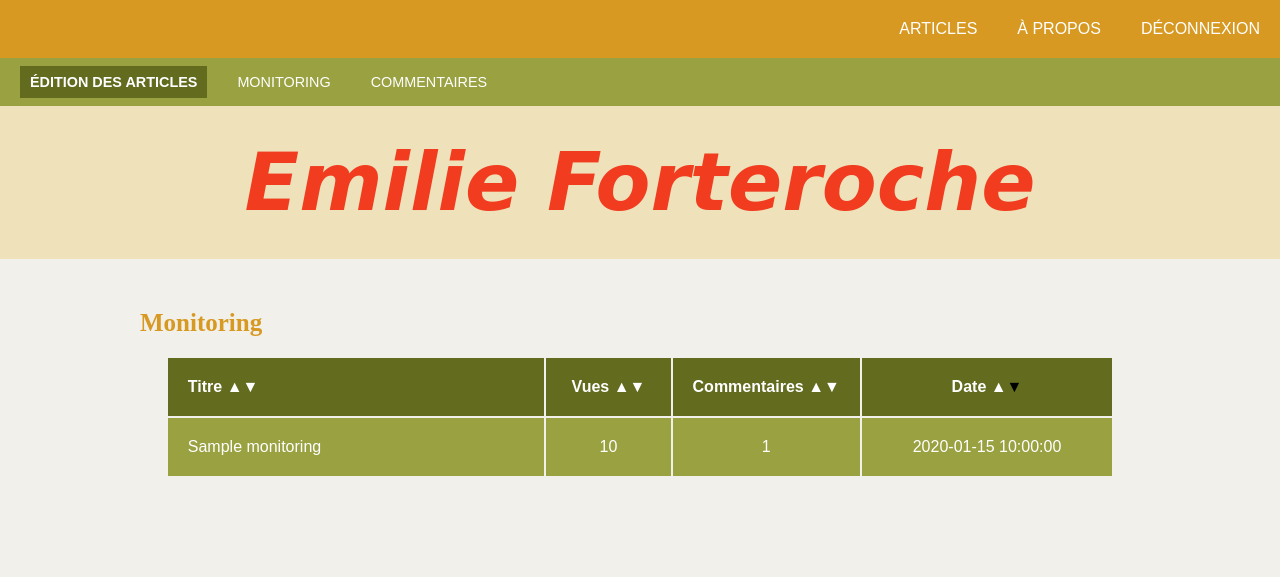
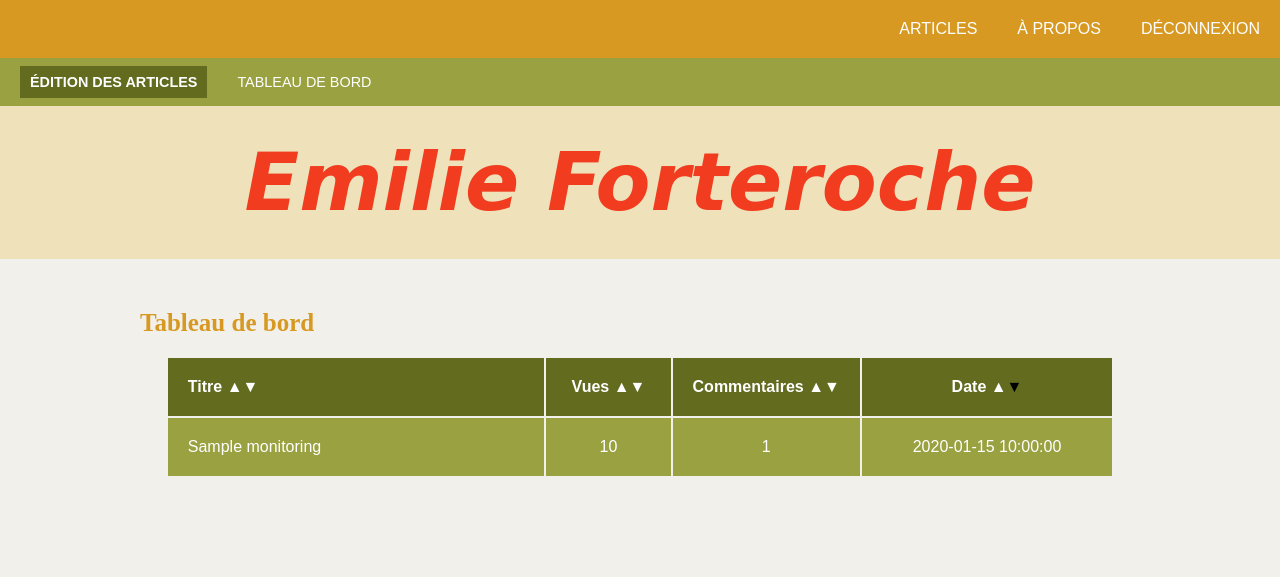
Before and after one commit to HB3317/blog_forteroche, a PHP site: template views/templates/monitoring.php in a window 1280 px wide. Shown: the top 577 px of the page. Run offline with PHP 8.4, Linux system fonts and the light colour scheme; the visitor is signed in with stand-in values (Sample User, id 1); the template is opened without the code that fills it: most values are stand-ins (such as "Sample title", 1, 10 or a date in 2020); some web fonts are replaced.

Commit message:
Suppression de la page adminComments devenue inutile

```diff
--- a/index.php
+++ b/index.php
@@ -79,11 +79,6 @@ try {
             $adminController->monitoring();
             break;
 
-        case 'adminComments':
-            $adminController = new AdminController();
-            $adminController->adminComments();
-            break;
-
         case 'deleteComment':
             $adminController = new AdminController();
             $adminController->deleteComment();
--- a/views/templates/main.php
+++ b/views/templates/main.php
@@ -40,12 +40,7 @@
 
                     <a class="<?= ($_GET['action'] ?? '') === 'monitoring' ? 'active' : '' ?>"
                     href="index.php?action=monitoring">
-                        Monitoring
-                    </a>
-
-                    <a class="<?= ($_GET['action'] ?? '') === 'adminComments' ? 'active' : '' ?>"
-                    href="index.php?action=adminComments">
-                        Commentaires
+                        Tableau de bord
                     </a>
                 </nav>
             <?php
--- a/views/templates/monitoring.php
+++ b/views/templates/monitoring.php
@@ -7,7 +7,7 @@
     $order = $_GET['order'] ?? 'DESC';
 ?>
 
-<h2>Monitoring</h2>
+<h2>Tableau de bord</h2>
 
 <div class="adminArticle">
 
```
Also changed, not shown: views/templates/adminComments.php (deleted, +0 -21 lines).
